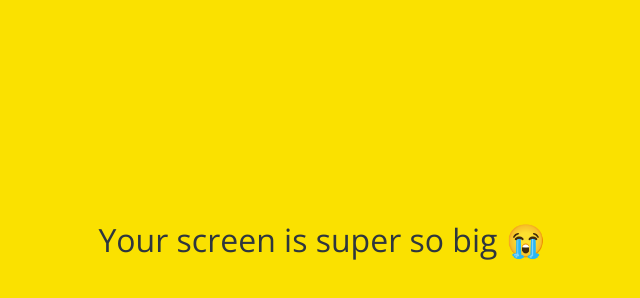
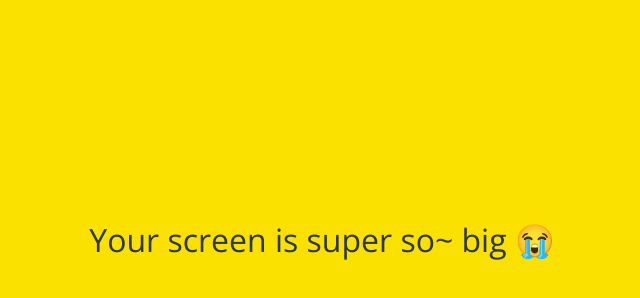
Before and after one commit to maark1106/kokoa-clone-2023, a plain HTML site: page friends.html in a window 1280 px wide. Shown: the part 160-458 px from the top of the page, without its empty margins (318-958 px from the left). Drawn offline with nearby package versions, Linux system fonts and the light colour scheme.

Commit message:
so -> so~

```diff
--- a/friends.html
+++ b/friends.html
@@ -107,7 +107,7 @@
     </div>
 
     <div id="no-mobile">
-      <span>Your screen is super so big 😭</span>
+      <span>Your screen is super so~ big 😭</span>
     </div>
 
     <script
```
